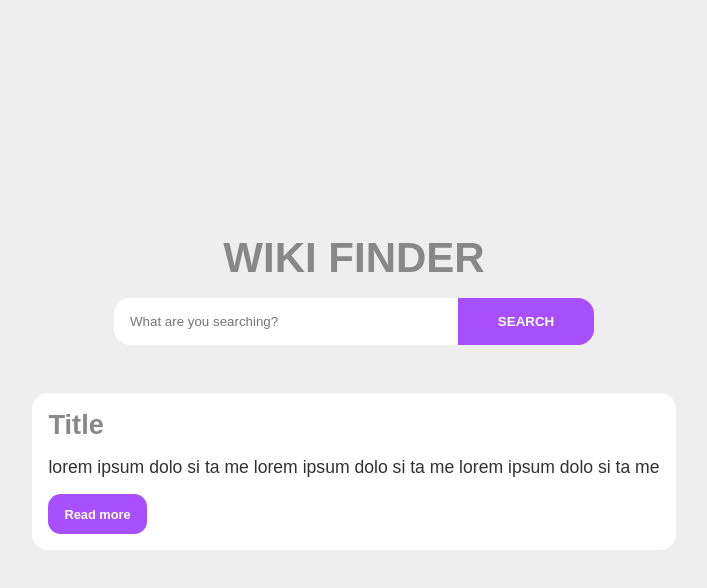
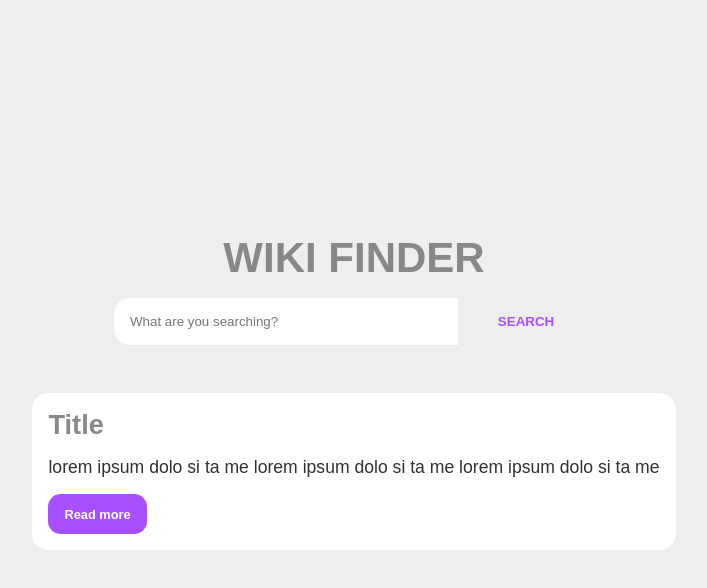
Before and after one commit to PJMantoss/wiki_finder, a React (Create React App) app: page / in a window 1280 px wide. In both pictures the pointer is over the input "Search". Shown: the top 588 px of the page, without its empty margins (286-993 px from the left). Built offline with nearby package versions, Linux system fonts and the light colour scheme.

Commit message:
update App

```diff
--- a/src/App.css
+++ b/src/App.css
@@ -50,6 +50,11 @@ h1{
   font-weight: bold;
   text-transform: uppercase;
   cursor: pointer;
+}
+
+#searchBtn:hover{
+  background: #eee;
+  color: #A84fff;
 }
 
 .searchBox:focus-within {
```
